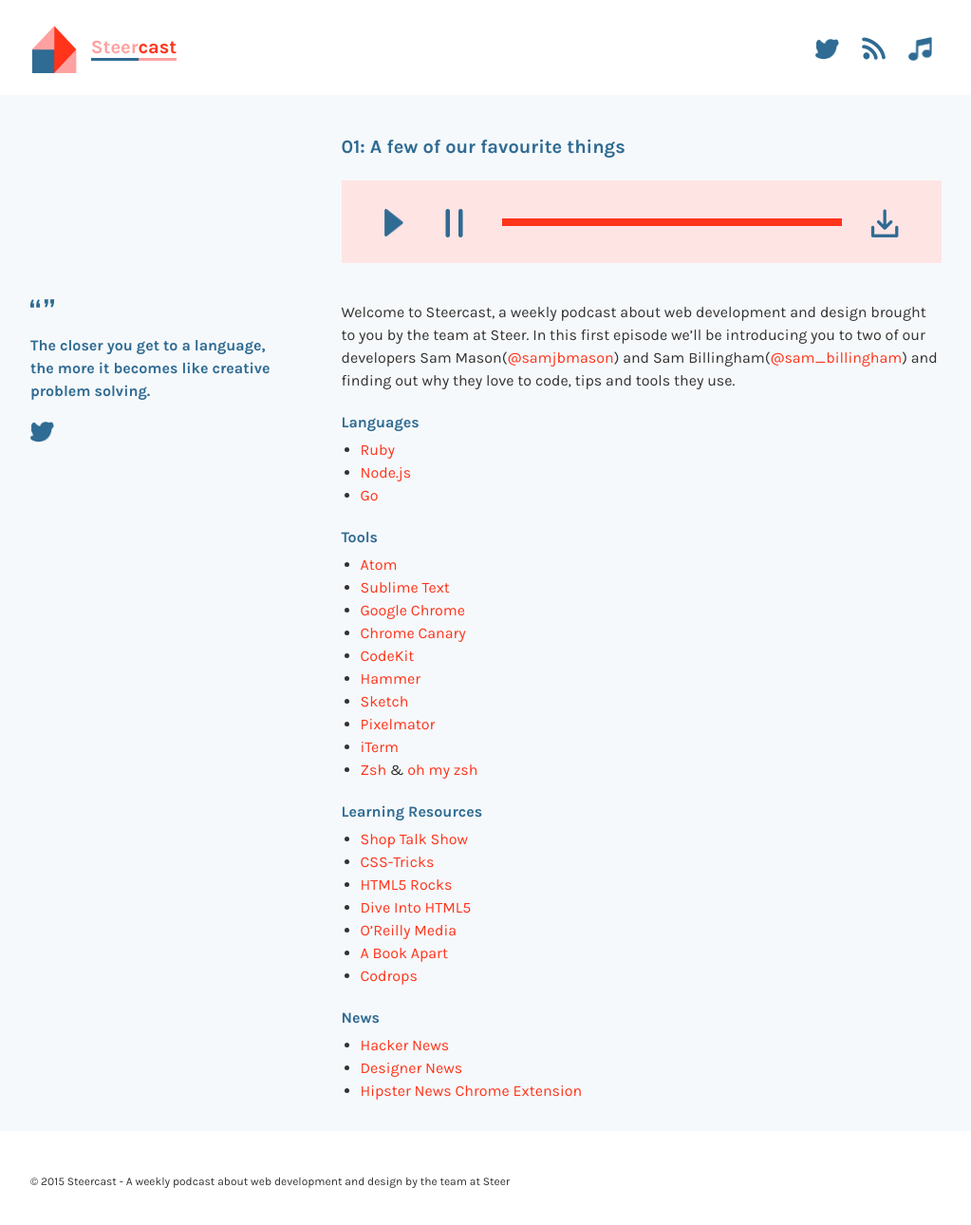
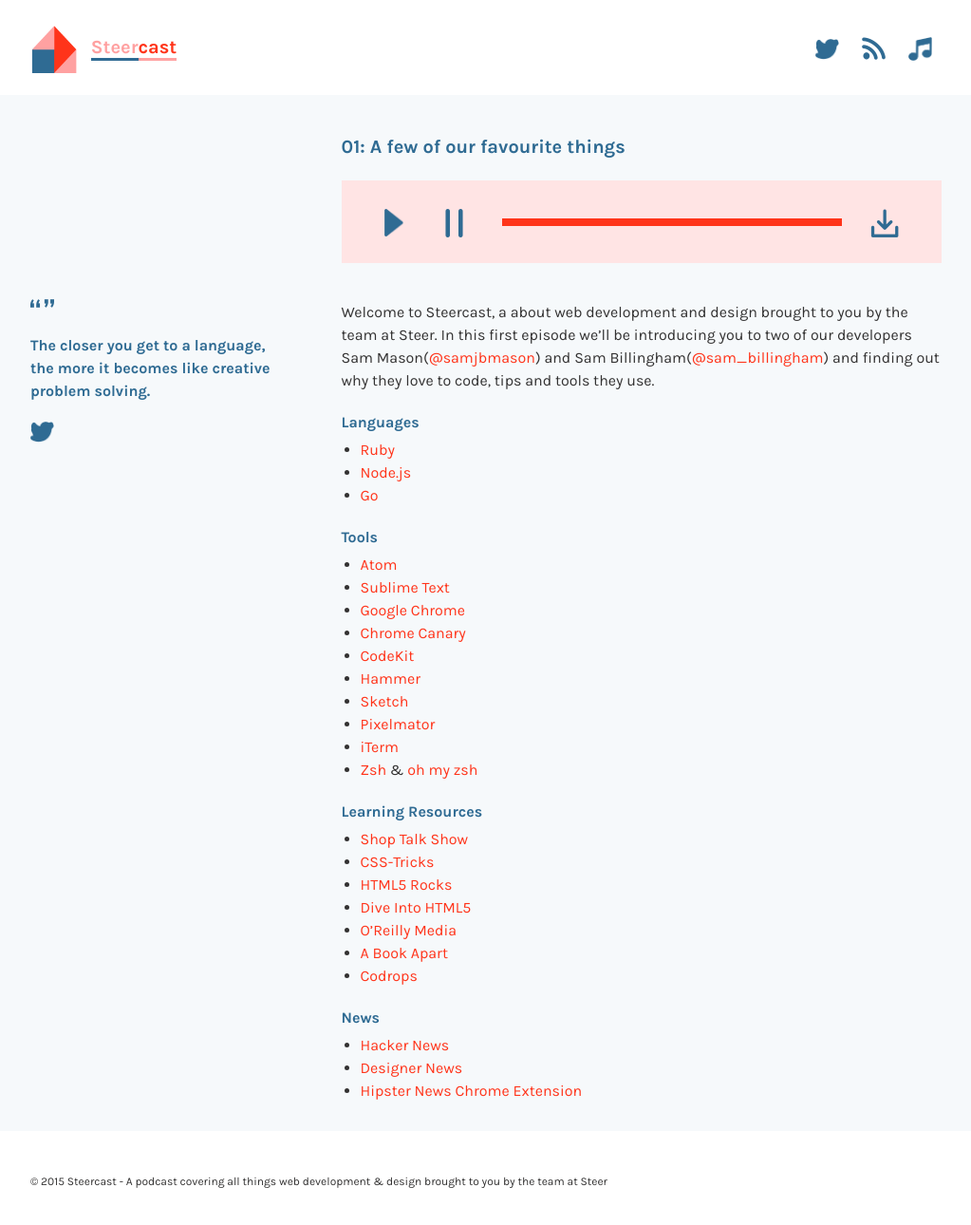
Before and after one commit to vivienney/podcast, a Jekyll site: the page built from _episodes/01.markdown, in a window 1280 px wide and 1295 px high. Shown: the top 1290 px of the window at 95% size, without its empty margins (128-1151 px from the left). Built offline with Jekyll 4.4.1, drawn with Linux system fonts in a browser that asks for light colours.

Commit message:
Update subtitle and description

```diff
--- a/_config.yml
+++ b/_config.yml
@@ -1,7 +1,8 @@
 # Site settings
 title: "Steercast"
 description: >
-  A weekly podcast about web development and design, recorded in our podcast shed. Every week we'll cover a range of topics, from the tools we use to the languages we like.
+  A podcast covering all things web development & design, from practical coding how-to’s to discussions about the latest web trends. Hosted by Sam Mason, Steer's lead teacher & developer, with a different member of the team as co-host each episode.
+short_description: A podcast covering all things web development & design brought to you by the team at Steer
 url: http://podcast.steer.me
 
 collections:
--- a/_episodes/01.markdown
+++ b/_episodes/01.markdown
@@ -12,7 +12,7 @@
 
 # The main content cant be more than 4,000 characters
 ---
-Welcome to Steercast, a weekly podcast about web development and design brought to you by the team at Steer. In this first episode we'll be introducing you to two of our developers Sam Mason([@samjbmason](https://twitter.com/samjbmason)) and Sam Billingham([@sam_billingham](https://twitter.com/sam_billingham)) and finding out why they love to code, tips and tools they use.
+Welcome to Steercast, a about web development and design brought to you by the team at Steer. In this first episode we'll be introducing you to two of our developers Sam Mason([@samjbmason](https://twitter.com/samjbmason)) and Sam Billingham([@sam_billingham](https://twitter.com/sam_billingham)) and finding out why they love to code, tips and tools they use.
 
 #### Languages
 - [Ruby](https://www.ruby-lang.org/en/)
--- a/_includes/footer.html
+++ b/_includes/footer.html
@@ -1,5 +1,5 @@
 <section class="container">
   <footer>
-    <small>&copy; {{ site.time | date: '%Y' }} Steercast - A weekly podcast about web development and design by the team at Steer</small>
+    <small>&copy; {{ site.time | date: '%Y' }} Steercast - {{  site.short_description }}</small>
   </footer>
 </section>
--- a/feed.xml
+++ b/feed.xml
@@ -9,7 +9,7 @@
     <link>{{ site.url }}/</link>
     <language>en-gb</language>
     <copyright>&#x2117; &amp; &#xA9; {{ site.time | date: '%Y' }} Steer Systems Ltd</copyright>
-    <itunes:subtitle>A weekly podcast about web development and design by the team at Steer</itunes:subtitle>
+    <itunes:subtitle>{{ site.short_description | xml_escape }}</itunes:subtitle>
     <itunes:author>Steer</itunes:author>
     <itunes:summary>{{ site.description | xml_escape }}</itunes:summary>
 
```
